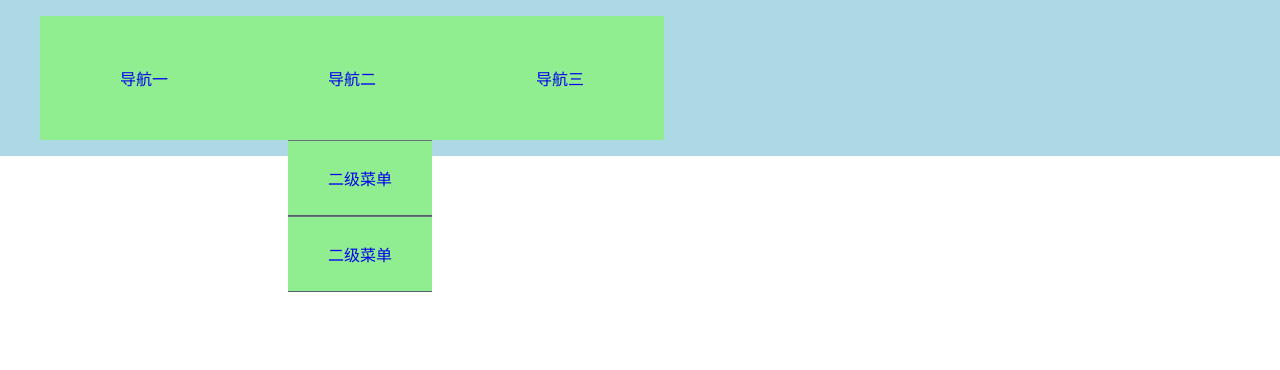
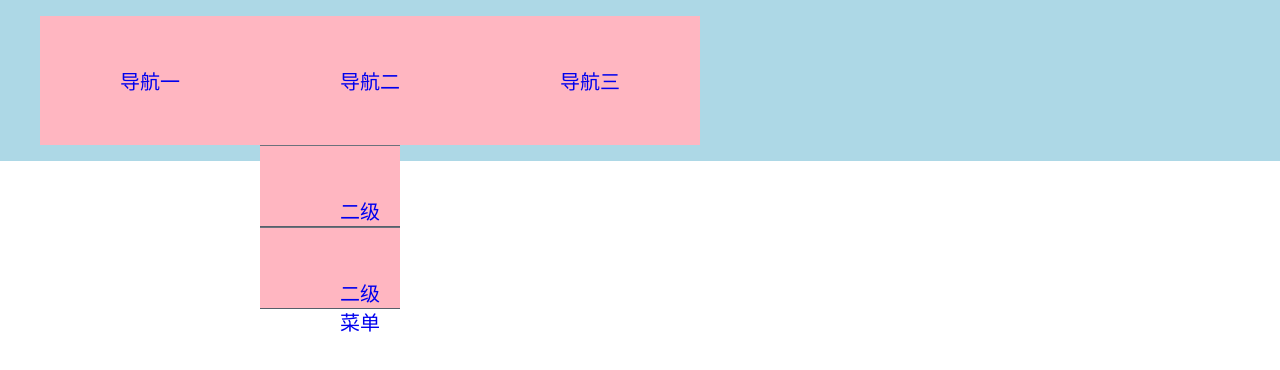
Before and after one commit to Tang233/GraduationProject, a Vue app in the folder FontEnd/project/: page /components/test in a window 1280 px wide. Shown: the top 370 px of the page. Built offline with nearby package versions, Linux system fonts and the light colour scheme.

Commit message:
导航栏test

```diff
--- a/FontEnd/project/src/components/test.vue
+++ b/FontEnd/project/src/components/test.vue
@@ -29,6 +29,7 @@ export default {
   position: fixed;
   background-color: green;
 }
+/*导航栏样式*/
 .nav-box{
   padding: 0px;
   margin: 0px;
@@ -38,38 +39,63 @@ export default {
   position: fixed;
   background-color: lightblue;
 }
+
+/* 一级导航栏的样式 */
 .fir{
   display: inline-table;
 }
+
+/* 一级导航栏的菜单的样式 */
+.fir li{
+  float: left;
+  display: block;
+  padding: 25px 40px;
+  list-style-type: none;
+  background-color: lightpink;
+  position: relative;
+  font-family: "微软雅黑";
+  font-size: 20px;
+}
+
+/* 一级菜单链接的样式 */
+.fir li a{
+  text-decoration: none;
+}
+/* 鼠标悬停在一级菜单时二级菜单的样式 */
+ul li:hover ul{
+  display: block;
+}
+
+/* 二级菜单的样式 */
 .sec{
   position: absolute;
   padding: 0px;
   top: 100%;
+  left: 0px;
+  list-style-type: none;
 }
-ul li{
-  float: left;
-  display: block;
-  padding: 25px 40px;
-  list-style-type: none;
-  background-color: lightgreen;
-  position: relative;
-}
-ul li ul{
-  list-style-type: none;
 
-  position: absolute;
-}
-ul li:hover ul{
-  display: block;
-}
-ul li ul li{
+/* 二级菜单每一项的样式 */
+.sec li{
   float: none;
   display: block;
   top: 0px;
-  padding: 0px;
+  left: 0px;
+  width: 60px;
+  height: 30px;
+  text-align: center;
+}
 
+/* 鼠标悬停在二级菜单的其中一项时颜色变化 */
+.sec li:hover{
+  background-color: yellow;
 }
-ul li ul li:hover{
-  background-color: lightyellow;
+
+/* 二级菜单链接样式 */
+.sec li a{
+  text-decoration: none;
+  width: 40px;
 }
+
+
 </style>
```
